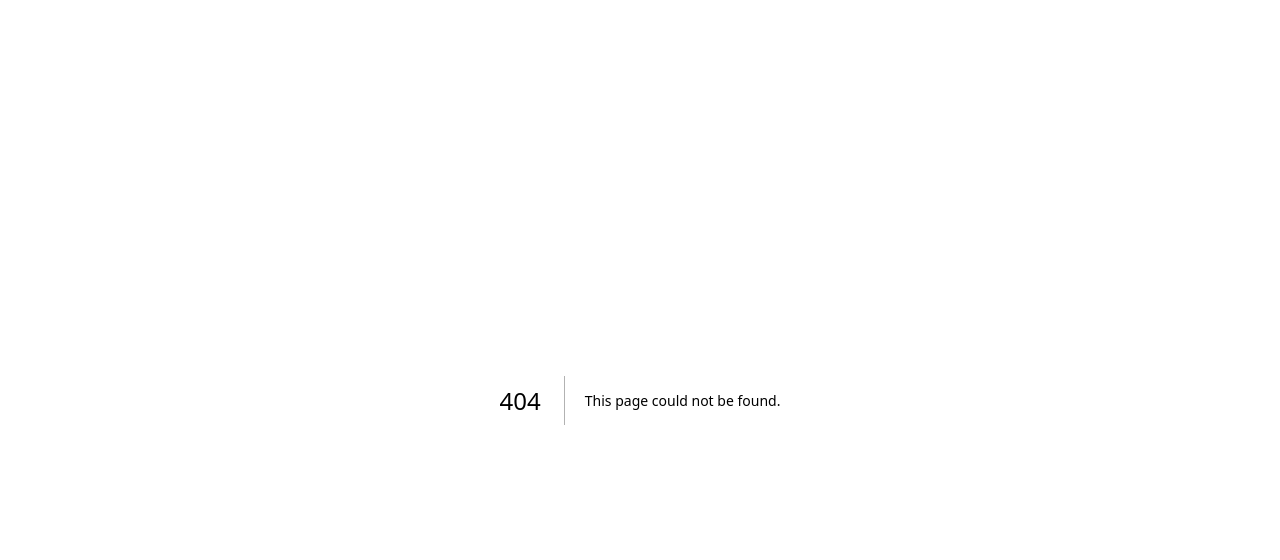
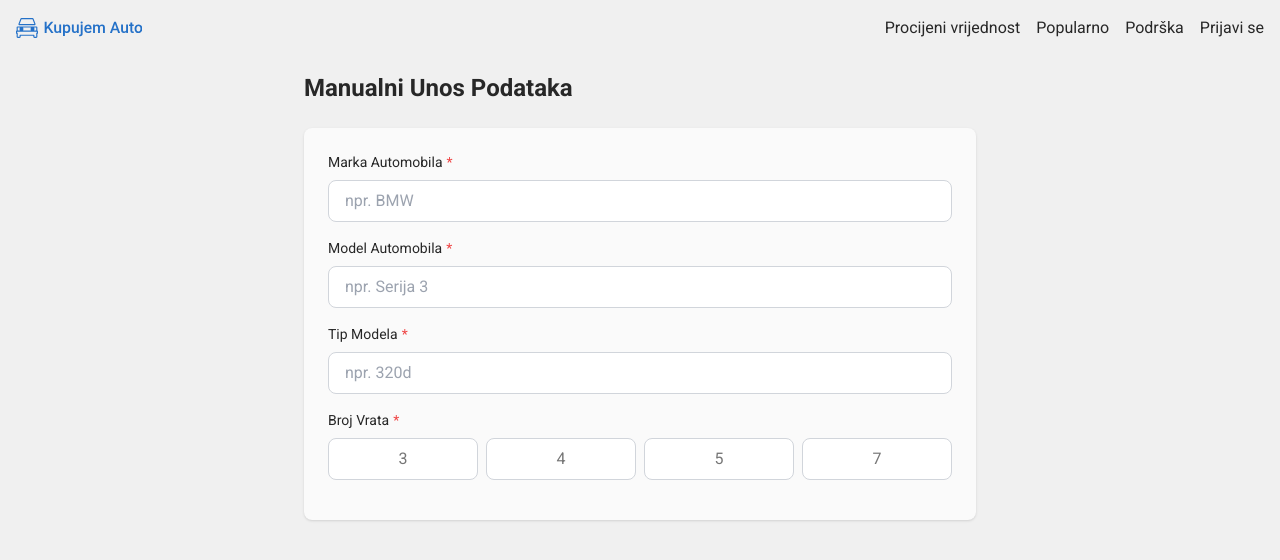
Before and after one commit to mjospovich/human-computer-interaction, a Next.js app in the folder project/: page /manualni-unos in a window 1280 px wide. Before the commit this address had no page. Shown: the top 560 px of the page. Built offline with nearby package versions, Linux system fonts and the light colour scheme.

Commit message:
manual input start

```diff
--- a/project/src/app/cars/[id]/page.tsx
+++ b/project/src/app/cars/[id]/page.tsx
@@ -155,7 +155,7 @@ export default function CarDetailPage({ params }: { params: { id: string } }) {
             {/* Rating Section - Replace the placeholder */}
             <div className="flex items-center justify-between">
               <span className="text-secondary-text-black">Ocijena vrijednosti:</span>
-              <Rating value={42} size="md" />
+              <Rating value={23} size="md" />
             </div>
 
             {/* Replace Link Placeholder with actual link */}
--- /dev/null
+++ b/project/src/app/manualni-unos/page.tsx
@@ -0,0 +1,66 @@
+"use client";
+
+import { Navigation } from "@/components/navigation";
+import { FormInput } from "@/components/formInput";
+import { FormButtonGroup } from "@/components/formButtonGroup";
+import { useState } from "react";
+
+export default function ManualniUnosPage() {
+  const [isOpen, setIsOpen] = useState(false);
+  const [formData, setFormData] = useState({
+    brand: '',
+    model: '',
+    type: '',
+    doors: ''  // Add new state for doors
+  });
+
+  const handleChange = (field: string) => (value: string) => {
+    setFormData(prev => ({ ...prev, [field]: value }));
+  };
+
+  return (
+    <main className="flex min-h-screen flex-col items-center p-10">
+      <Navigation isOpen={isOpen} setIsOpen={setIsOpen} />
+
+      <div className="w-full max-w-2xl mt-8">
+        <h1 className="text-2xl font-bold text-main-text-black mb-6">
+          Manualni Unos Podataka
+        </h1>
+
+        <div className="bg-container-white p-6 rounded-lg shadow">
+          <FormInput
+            label="Marka Automobila"
+            value={formData.brand}
+            onChange={handleChange('brand')}
+            placeholder="npr. BMW"
+            required
+          />
+
+          <FormInput
+            label="Model Automobila"
+            value={formData.model}
+            onChange={handleChange('model')}
+            placeholder="npr. Serija 3"
+            required
+          />
+
+          <FormInput
+            label="Tip Modela"
+            value={formData.type}
+            onChange={handleChange('type')}
+            placeholder="npr. 320d"
+            required
+          />
+
+          <FormButtonGroup
+            label="Broj Vrata"
+            options={['3', '4', '5', '7']}
+            value={formData.doors}
+            onChange={handleChange('doors')}
+            required
+          />
+        </div>
+      </div>
+    </main>
+  );
+}
--- a/project/src/app/page.tsx
+++ b/project/src/app/page.tsx
@@ -114,10 +114,11 @@ export default function ProcijeniVrijednost() {
           )}
         </div>
 
-
-      <button className="md:mt-3 py-3 px-4 bg-brand-light text-main-text-black rounded-full text-sm hover:bg-brand hover:text-white">
-        Manualni unos
-      </button>
+      <Link href="/manualni-unos">
+        <button className="md:mt-3 py-3 px-4 bg-brand-light text-main-text-black rounded-full text-sm hover:bg-brand hover:text-white">
+          Manualni unos
+        </button>
+      </Link>
 
       <p className="mt-3 text-xs text-secondary-text-black text-center">
         <Link href="/popularno" legacyBehavior>
--- /dev/null
+++ b/project/src/components/formButtonGroup.tsx
@@ -0,0 +1,39 @@
+interface FormButtonGroupProps {
+  label: string;
+  options: string[];
+  value: string;
+  onChange: (value: string) => void;
+  required?: boolean;
+}
+
+export function FormButtonGroup({
+  label,
+  options,
+  value,
+  onChange,
+  required = false
+}: FormButtonGroupProps) {
+  return (
+    <div className="w-full mb-4">
+      <label className="block text-sm font-medium text-main-text-black mb-2">
+        {label}
+        {required && <span className="text-red-500 ml-1">*</span>}
+      </label>
+      <div className="flex gap-2 w-full">
+        {options.map((option) => (
+          <button
+            key={option}
+            onClick={() => onChange(option)}
+            className={`flex-1 px-4 py-2 rounded-lg border transition-colors duration-200 ${
+              value === option
+                ? 'bg-brand-light text-main-text-black border-brand-light'
+                : 'bg-white text-secondary-text-black border-gray-300 hover:border-brand'
+            }`}
+          >
+            {option}
+          </button>
+        ))}
+      </div>
+    </div>
+  );
+}
--- /dev/null
+++ b/project/src/components/formInput.tsx
@@ -0,0 +1,54 @@
+interface FormInputProps {
+  label: string;
+  value: string;
+  onChange: (value: string) => void;
+  placeholder?: string;
+  required?: boolean;
+  type?: 'text' | 'number' | 'select';
+  options?: string[];
+}
+
+export function FormInput({
+  label,
+  value,
+  onChange,
+  placeholder = '',
+  required = false,
+  type = 'text',
+  options = []
+}: FormInputProps) {
+  return (
+    <div className="w-full mb-4">
+      <label className="block text-sm font-medium text-main-text-black mb-2">
+        {label}
+        {required && <span className="text-red-500 ml-1">*</span>}
+      </label>
+      {type === 'select' ? (
+        <select
+          value={value}
+          onChange={(e) => onChange(e.target.value)}
+          className={`w-full px-4 py-2 rounded-lg border focus:outline-none focus:ring-2 focus:ring-brand focus:border-transparent ${
+            value ? 'border-brand-light' : 'border-gray-300'
+          }`}
+        >
+          <option value="">Odaberi {label.toLowerCase()}</option>
+          {options.map((option) => (
+            <option key={option} value={option}>
+              {option}
+            </option>
+          ))}
+        </select>
+      ) : (
+        <input
+          type={type}
+          value={value}
+          onChange={(e) => onChange(e.target.value)}
+          placeholder={placeholder}
+          className={`w-full px-4 py-2 rounded-lg border focus:outline-none focus:ring-2 focus:ring-brand focus:border-transparent ${
+            value ? 'border-brand' : 'border-gray-300'
+          }`}
+        />
+      )}
+    </div>
+  );
+}
```
